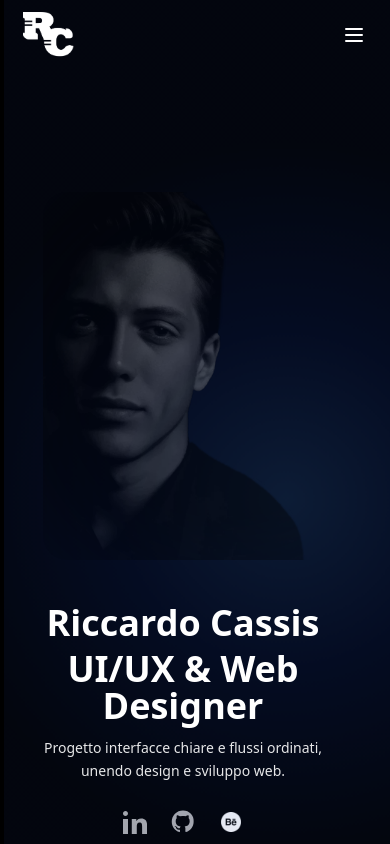
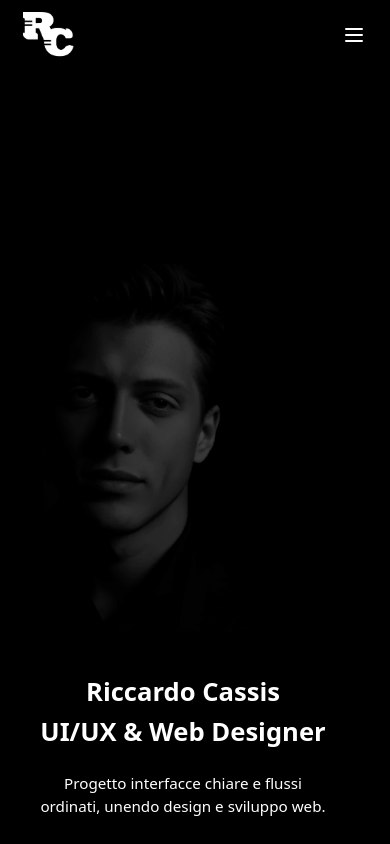
Before and after one commit to Riccardocassis/personal-website-v2, a Vue app: page / in a window 390 px wide. Shown: the top 844 px of the page. Built offline with nearby package versions, Linux system fonts and the light colour scheme.

Commit message:
fix: mobile hero & project pages — stacked hero, spacing, rounded cards, z-index fixes

```diff
--- a/src/components/hero.vue
+++ b/src/components/hero.vue
@@ -12,11 +12,12 @@
         <!-- IMAGE: mobile on top, desktop on the left -->
         <div class="order-1 md:col-span-6 flex items-center justify-center md:justify-start">
           <div class="relative w-full flex justify-center md:justify-start">
-            <div class="w-[92%] sm:w-[86%] md:w-[45%]">
+            <!-- keep existing wrapper classes; image will be styled via CSS to be full-width on mobile -->
+            <div class="w-[92%] sm:w-[86%] md:w-[45%] hero-image-container">
               <img
                 src="../assets/hero-riccardo.webp"
                 alt="Portrait of Riccardo Cassis"
-                class="w-full h-auto object-cover rounded-3xl transform hero-mask scale-[1.4] sm:scale-[1.8] md:scale-[3.6] relative z-30 opacity-100"
+                class="w-full h-auto object-cover rounded-3xl hero-mask"
                 style="opacity:1; filter: brightness(0.82) contrast(1.05) saturate(1.0);"
               />
             </div>
--- a/src/pages/Projects.vue
+++ b/src/pages/Projects.vue
@@ -241,4 +241,11 @@ onBeforeUnmount(() => {
 .parallax-card { will-change: transform; }
 .parallax-content { will-change: transform; position: absolute; inset: 0; border-radius: inherit; overflow: hidden; transition: transform 0.45s ease; }
 .parallax-content img { display: block; width: 100%; height: 100%; object-fit: cover; }
+
+/* Ensure rounded corners and clipping on mobile (force high specificity) */
+@media (max-width: 768px) {
+  .project-card { border-radius: 1rem !important; overflow: hidden !important; }
+  .project-card .parallax-content { border-radius: 1rem !important; overflow: hidden !important; position: absolute; inset: 0; }
+  .project-card .parallax-content img { border-radius: 1rem !important; }
+}
 </style>
--- a/src/style.css
+++ b/src/style.css
@@ -165,4 +165,219 @@
 		padding-top: 2rem !important;
 		padding-bottom: 2rem !important;
 	}
+
+	/* ===== HERO (mobile-only overhaul) =====
+		 Goals:
+		 - image uses harmonic aspect-ratio (4/5), width:100%, height:auto, object-fit:cover
+		 - consistent spacing between image, title and subtitle
+		 - compact, balanced typography (line-height 1.2-1.3)
+		 - ensure navbar (fixed) does not overlap hero content
+		 - only CSS overrides under max-width:768px
+	*/
+
+	/* small helper variable for rhythm */
+	:root {
+		--hero-gap: 1.5rem; /* 24px */
+		--hero-padding-nav: 70px; /* matches nav height */
+	}
+
+	/* Ensure hero has enough top padding to stay below the fixed navbar */
+	section[aria-labelledby="hero-title"] {
+		padding-top: calc(var(--hero-padding-nav) + 8px) !important; /* leave room for nav */
+		padding-bottom: 0 !important;
+		box-sizing: border-box !important;
+		position: relative !important;
+	}
+
+	/* IMAGE: full-width, fixed aspect ratio container (4/5) centered with responsive max-width */
+	section[aria-labelledby="hero-title"] .w-[92%] {
+		width: calc(100% - 40px) !important; /* 20px horizontal padding each side */
+		max-width: 640px !important;
+		aspect-ratio: 4 / 5 !important;
+		display: block !important;
+		overflow: hidden !important;
+		border-radius: 1rem !important;
+		margin-left: auto !important;
+		margin-right: auto !important;
+		min-height: 60vh !important; /* image occupies top area on mobile */
+		max-height: 88vh !important;
+	}
+
+	/* Image fills container; preserve face and avoid odd crops */
+	section[aria-labelledby="hero-title"] .w-[92%] img,
+	section[aria-labelledby="hero-title"] img.hero-mask,
+	section[aria-labelledby="hero-title"] .hero-mask img {
+		width: 100% !important;
+		height: 100% !important;
+		display: block !important;
+		object-fit: cover !important;
+		object-position: 50% 40% !important; /* bias toward upper-center to keep face visible */
+		transform: none !important;
+		-webkit-transform: none !important;
+	}
+
+	/* TEXT: flow below the image with uniform paddings and spacing */
+	section[aria-labelledby="hero-title"] .max-w-xl {
+		position: static !important;
+		margin: 0 auto !important;
+		padding-left: 20px !important;
+		padding-right: 20px !important;
+		margin-top: 24px !important; /* 24px between image and title */
+		text-align: center !important;
+		width: 100% !important;
+		max-width: 880px !important;
+	}
+
+	section[aria-labelledby="hero-title"] h1 {
+		font-size: clamp(1.6rem, 6vw, 2rem) !important;
+		line-height: 1.25 !important; /* 1.2-1.3 */
+		margin: 0 0 16px 0 !important; /* 16px between title and subtitle */
+	}
+
+	section[aria-labelledby="hero-title"] p {
+		font-size: clamp(0.95rem, 3.2vw, 1rem) !important;
+		line-height: 1.5 !important;
+		margin: 0 auto 24px auto !important; /* 24px before icons */
+		max-width: 44ch !important;
+	}
+
+	/* Social icons: gap and center */
+	section[aria-labelledby="hero-title"] .mt-6 {
+		margin-top: 24px !important;
+	}
+
+	/* Ensure nav stays above hero content */
+	nav.fixed {
+		z-index: 90 !important;
+	}
+
+	/* Footer compact but not overlapping; leave breathing room */
+	footer {
+		padding-top: 1.5rem !important;
+		padding-bottom: 1.5rem !important;
+		z-index: 10 !important;
+	}
+
+	/* Allow page content to determine height on mobile (don't force min screen height) */
+	body {
+		min-height: auto !important;
+	}
+
+	/* === PROJECT PAGES: mobile hero & section flow fixes ===
+	   Convert absolute hero images/text overlays to a stacked, accessible flow
+	   - image becomes in-flow, full-width with stable aspect ratio / min-height
+	   - overlay gradients remain absolute to visually sit above images
+	   - text overlay containers become static and flow below image
+	   - spacing: 24px (image -> title), 16px (title -> subtitle), 24px before icons
+	*/
+
+	/* Target hero images that were previously absolutely positioned */
+	section > img.reveal-img.absolute,
+	section > img.reveal-img[class*="absolute"],
+	section img.reveal-img.absolute,
+	section img.reveal-img[class*="absolute"] {
+		position: static !important;
+		display: block !important;
+		width: calc(100% - 40px) !important; /* 20px horizontal padding each side */
+		max-width: 1200px !important;
+		margin-left: auto !important;
+		margin-right: auto !important;
+		aspect-ratio: 16 / 9 !important;
+		min-height: 40vh !important;
+		height: auto !important;
+		object-fit: cover !important;
+		object-position: 50% 25% !important; /* bias toward upper-center */
+		border-radius: 0.75rem !important;
+		overflow: hidden !important;
+	}
+
+	/* Keep decorative gradient overlays absolute but sit under content (lower z-index) */
+	section > .absolute.bg-gradient-to-b,
+	section > .absolute.inset-0.bg-gradient-to-b,
+	section > div.bg-gradient-to-b {
+		position: absolute !important;
+		inset: 0 !important;
+		pointer-events: none !important;
+		z-index: 10 !important; /* ensure gradients don't hide content */
+	}
+
+	/* Convert text overlay containers (absolute) to in-flow blocks under the image */
+	/* Text overlay containers: keep them in normal flow but above gradient */
+	section > .absolute:not(.bg-gradient-to-b),
+	section .absolute > .max-w-3xl,
+	section .absolute > .max-w-6xl,
+	section .absolute > .max-w-xl,
+	section .absolute {
+		position: relative !important; /* keep block flow but allow stacking */
+		z-index: 40 !important; /* above gradient */
+		padding-left: 20px !important;
+		padding-right: 20px !important;
+		margin-top: 24px !important; /* space after image */
+		width: 100% !important;
+		box-sizing: border-box !important;
+		text-align: center !important;
+	}
+
+	/* Specific spacing rules inside the un-absolute text block */
+	section .max-w-3xl h1,
+	section .max-w-6xl h1,
+	section h1 {
+		margin-bottom: 16px !important; /* title -> subtitle */
+	}
+
+	section p {
+		margin-bottom: 24px !important; /* before next block or icons */
+	}
+
+	/* Ensure project images in content (project-img-wrap) keep consistent spacing */
+	.project-img-wrap {
+		margin-top: 24px !important;
+		margin-bottom: 24px !important;
+		border-radius: 0.75rem !important; /* restore rounded corners on mobile */
+		overflow: hidden !important;
+	}
+
+	/* Strong global mobile guard: ensure project listing cards keep rounded corners */
+	.project-card,
+	.project-card .parallax-content,
+	.project-card .parallax-content img {
+		border-radius: 1rem !important;
+		overflow: hidden !important;
+	}
+
+	/* Hero overlay text: force visible and stacked above gradients */
+	section[aria-labelledby="hero-title"] .absolute.inset-0.flex,
+	section[aria-labelledby="hero-title"] .absolute {
+		position: relative !important;
+		z-index: 60 !important;
+	}
+
+	section[aria-labelledby="hero-title"] h1,
+	section[aria-labelledby="hero-title"] p {
+		opacity: 1 !important;
+		transform: none !important;
+		color: #fff !important;
+	}
+
+	/* Make reveal-text not translate/overlap and be readable */
+	.reveal-text {
+		transform: none !important;
+		opacity: 1 !important;
+		margin-top: 0 !important;
+	}
+
+	/* Ensure images inside project-img-wrap keep rounded corners */
+	.project-img-wrap img,
+	.project-img-wrap .reveal-img,
+	section img.reveal-img {
+		border-radius: 0.75rem !important;
+	}
+
+	/* Reduce any forced large min-heights on hero sections so flow is natural */
+	section[style*="min-height"],
+	section.min-h-\[60vh\],
+	section.min-h-\[72vh\],
+	section.min-h-\[85vh\] {
+		min-height: auto !important;
+	}
 }
```
